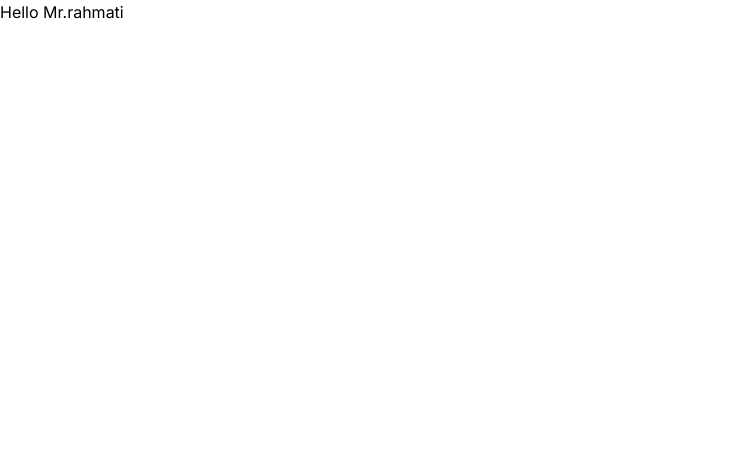
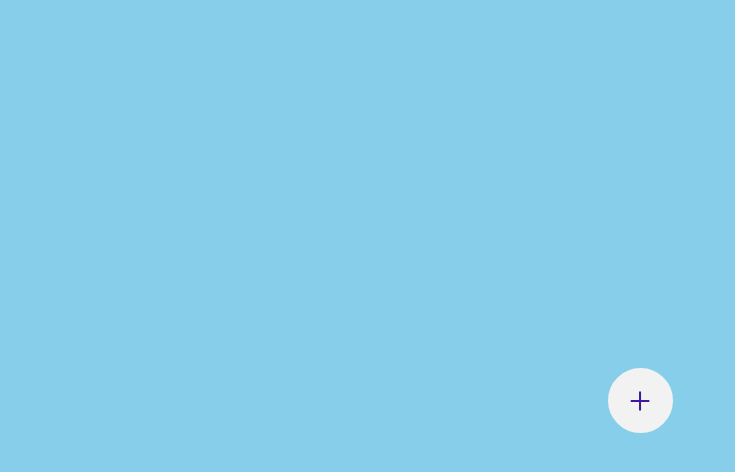
Before and after one commit to MojtabaAhmadpour/Mobile-Menu, a Next.js app: page / in a window 1280 px wide. Shown: the top 472 px of the page, without its empty margins (0-735 px from the left). Built offline with nearby package versions, Linux system fonts and the light colour scheme.

Commit message:
Create a toggle menu

```diff
--- a/src/app/globals.css
+++ b/src/app/globals.css
@@ -1,3 +1,45 @@
-@tailwind base;
-@tailwind components;
-@tailwind utilities;
+*{
+    padding: 0;
+    margin: 0;
+    box-sizing: border-box;
+}
+
+.container{
+    display: flex;
+    align-items: center;
+    justify-content: center;
+    min-height: 100vh;
+    background: skyblue;
+}
+.navigation{
+    position: relative;
+    display: flex;
+    align-items: center;
+    justify-content: center;
+}
+
+.menuToggle{
+    position: relative;
+    display: flex;
+    align-items: center;
+    justify-content: center;
+    width: 65px;
+    height: 65px;
+    background: #f2f2f2;
+    border: 5px solid #f2f2f2;
+    border-radius: 50%;
+    cursor: pointer;
+    z-index: 10;
+}
+
+.menuToggle::before{
+    content: '+';
+    position: absolute;
+    font-size: 40px;
+    transition: 1.5s;
+    color: #40189E;
+}
+
+.menuToggle.active::before{
+    transform: rotate(225deg);
+}
--- a/src/app/layout.js
+++ b/src/app/layout.js
@@ -1,7 +1,5 @@
 import './globals.css'
-import { Inter } from 'next/font/google'
 
-const inter = Inter({ subsets: ['latin'] })
 
 export const metadata = {
   title: 'Create Next App',
@@ -11,7 +9,7 @@ export const metadata = {
 export default function RootLayout({ children }) {
   return (
     <html lang="en">
-      <body className={inter.className}>{children}</body>
+      <body>{children}</body>
     </html>
   )
 }
--- a/src/app/page.js
+++ b/src/app/page.js
@@ -1,8 +1,27 @@
+'use client'
+
+import { useState } from "react"
+
 export default function Home() {
+
+  const [isRotate, setIsRotate] = useState(false)
+  const Change = () => {
+    setIsRotate(!isRotate)
+  }
+
+
   return (
     <>
 
-      Hello Mr.rahmati
+      <div className="container">
+        <div classNames="navigation">
+          <div className={`menuToggle ${isRotate ? "active" : ""}`}
+          onClick={Change}
+
+          ></div>
+          <div className="menu"></div>
+        </div>
+      </div>
 
 
     </>
```
